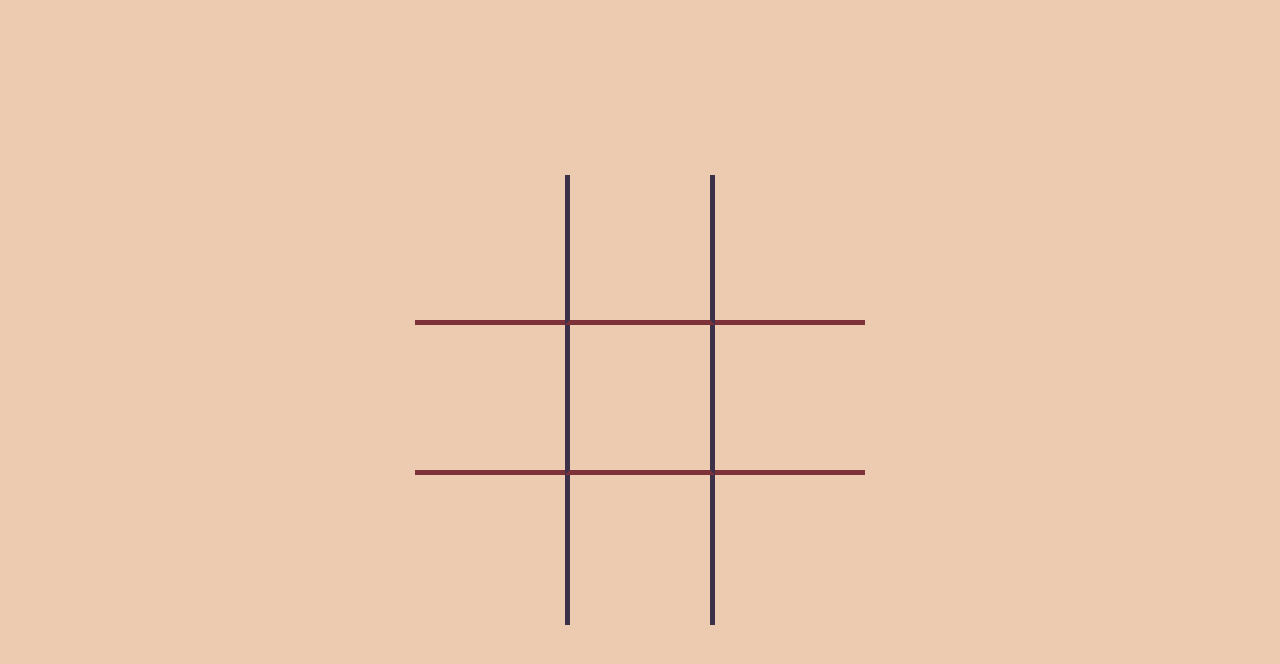
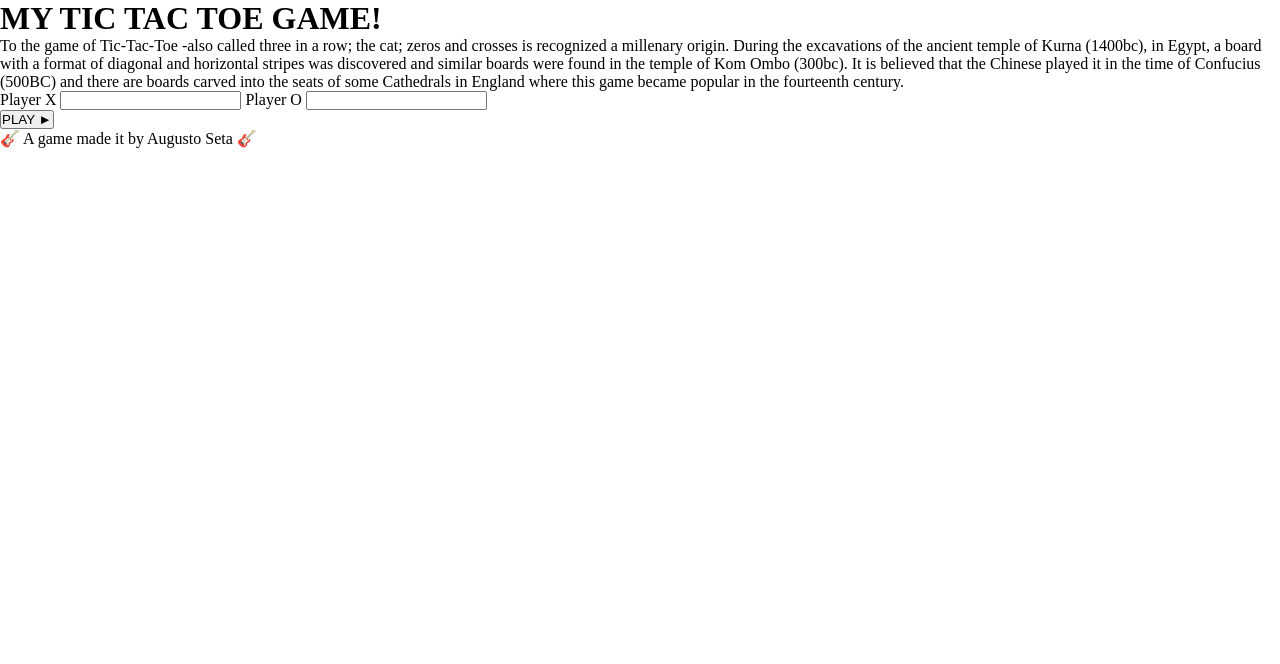
Before and after one commit to auseta/Tic-Tac-Toe-Project, a plain HTML site: page index.html in a window 1280 px wide. Drawn offline with Linux system fonts and the light colour scheme; a web font is replaced by a local one.

Commit message:
the HTML template was completely modified

```diff
--- a/index.html
+++ b/index.html
@@ -5,12 +5,39 @@
   <meta http-equiv="X-UA-Compatible" content="IE=edge">
   <meta name="viewport" content="width=device-width, initial-scale=1.0">
   <title>My Tic-Tac-Toe Game</title>
-  <link rel="stylesheet" href="./style.css">
+  <link rel="preconnect" href="https://fonts.googleapis.com">
+  <link rel="preconnect" href="https://fonts.gstatic.com" crossorigin>
+  <link rel="stylesheet" href="style.css">
+  <link href="https://fonts.googleapis.com/css2?family=Trade+Winds&display=swap" rel="stylesheet">
   <script src="./index.js" defer></script>
 </head>
 <body>
-  <div class="game-board">
+  <div class="container">
+    <div class="header">
+      <h1>MY TIC TAC TOE GAME!</h1>
+    </div>
+    <div class="main">
+      <p>
+        To the game of Tic-Tac-Toe -also called three in a row; the cat; zeros and crosses is recognized a millenary origin. During the excavations of the ancient temple of Kurna (1400bc), in Egypt, a board with a format of diagonal and horizontal stripes was discovered and similar boards were found in the temple of Kom Ombo (300bc). It is believed that the Chinese played it in the time of Confucius (500BC) and there are boards carved into the seats of some Cathedrals in England where this game became popular in the fourteenth century.
+      </p>
+      <div class="game-config">
+        <label for="player-x-name">
+          Player X
+          <input type="text" id="player-x-name" name="player-x-name" minlength="3" maxlength="10">
+        </label>
+        <label for="player-o-name">
+          Player O
+          <input type="text" id="player-o-name" name="player-o-name" minlength="3" maxlength="10">
+        </label>
+      </div>
+      <button id="play-button">PLAY &#9658;</button>
+    </div>
+    <div class="game">
 
+    </div>
+    <div class="footer">
+      <p>🎸 A game made it by Augusto Seta 🎸</p>
+    </div>
   </div>
 </body>
 </html>
```
